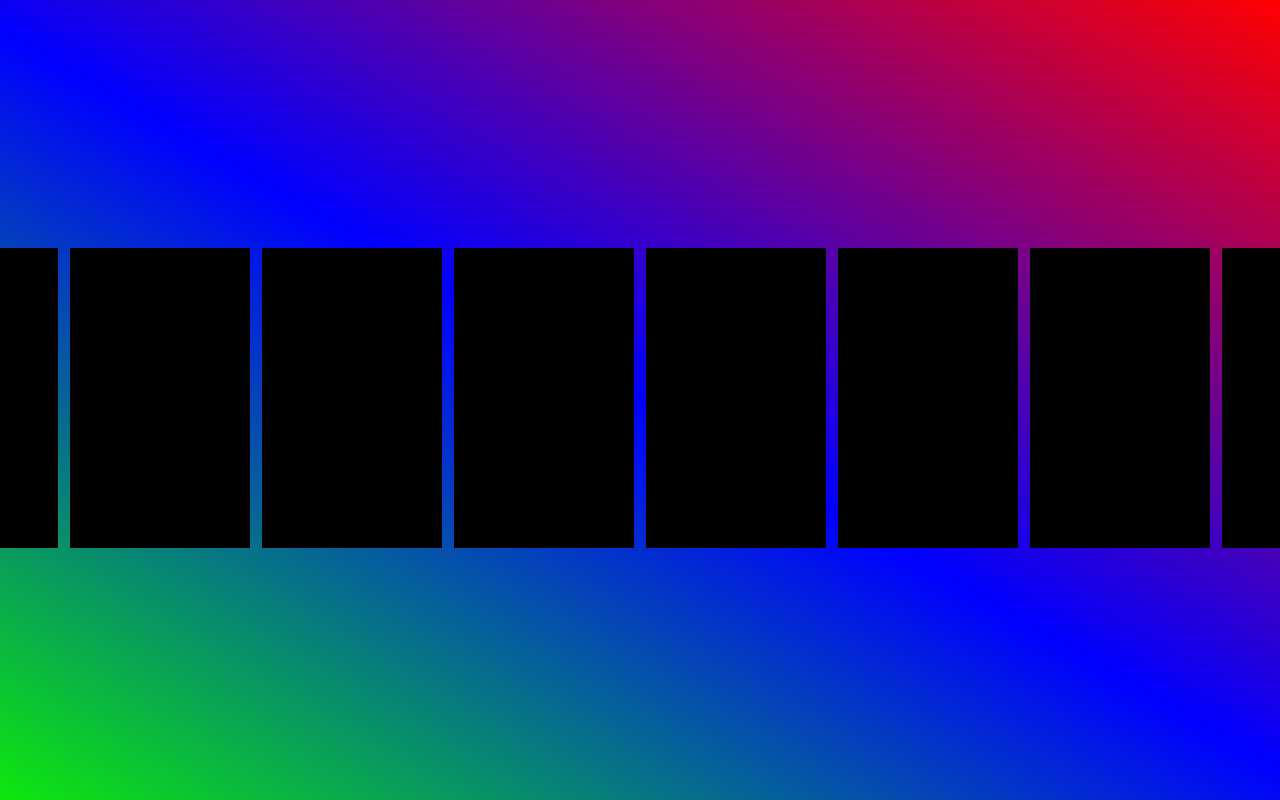
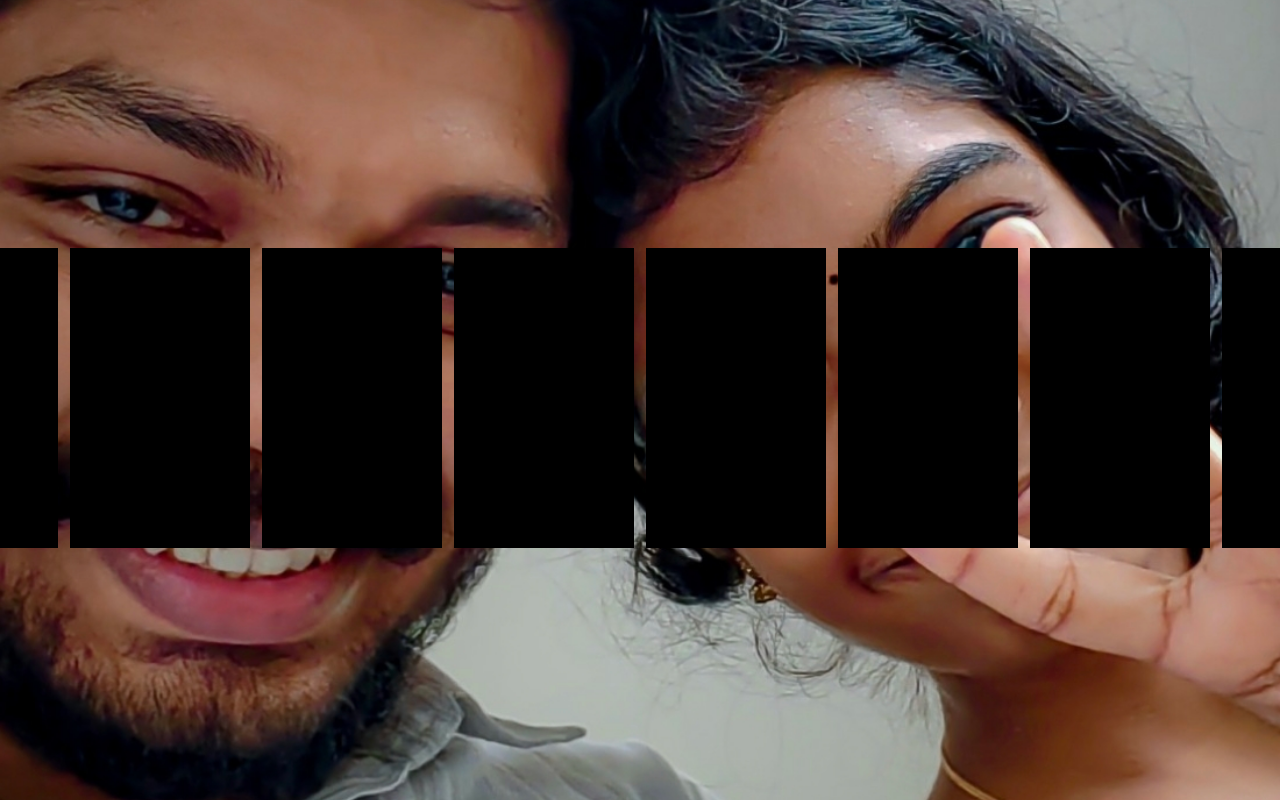
Before and after one commit to aswinharindran/Ammu, a plain HTML site: page index.html in a window 1280 px wide. Shown: the top 800 px of the page. Drawn offline with Linux system fonts and the light colour scheme.

Commit message:
Update style.css

```diff
--- a/style.css
+++ b/style.css
@@ -1,7 +1,7 @@
 body{
     margin: 0;
     padding: 0;
-    background-image: linear-gradient(30deg,rgb(13, 232, 13),blue,red);
+    background-image: url(Assets/img7.jpg);
     width: 100vw;
     height: 100vh;
     background-size: cover;
```
